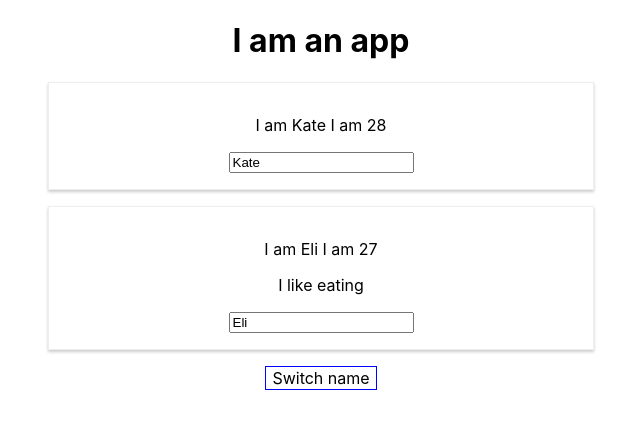
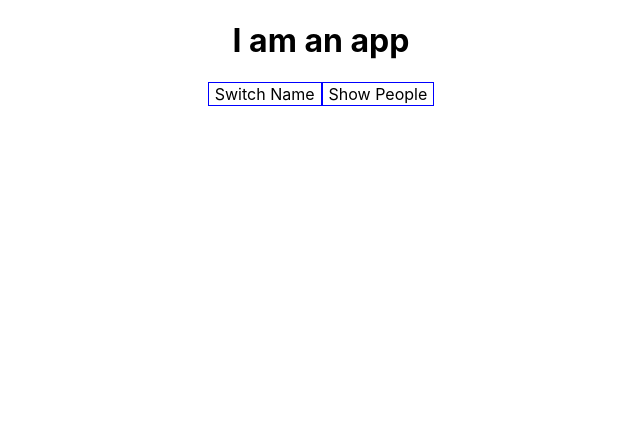
Before and after one commit to kkateli/react-project, a React (Create React App) app in the folder react-project/: page / in a window 1280 px wide. Shown: the top 424 px of the page, without its empty margins (319-959 px from the left). Built offline with nearby package versions, Linux system fonts and the light colour scheme.

Commit message:
Made poeple list appear/disapear based on consitions

```diff
--- a/react-project/src/App.js
+++ b/react-project/src/App.js
@@ -2,12 +2,13 @@ import React, { Component } from "react";
 
 import "./App.css";
 
-import Person from './Person/Person';
+import Person from "./Person/Person";
 
 class App extends Component {
-  // REVIEW (How it is written)we need to use state with care
+  // REVIEW (state is an object)we need to use state with care
   state = {
-    persons: [{ name: "Kate", age: 28 }, { name: "eli", age: 28 }]
+    persons: [{ name: "Kate", age: 28 }, { name: "eli", age: 28 }],
+    ifShown: false
   };
   //event handler
   switchNameHandler = () => {
@@ -19,20 +20,25 @@ class App extends Component {
     });
   };
   //NOTE event target is input here, because this function is called be input in Person.js
-  changeNameByInput = (event)=>{
+  changeNameByInput = event => {
     this.setState({
       persons: [{ name: event.target.value, age: 30 }, { name: "Eli", age: 30 }]
     });
+  };
+
+  showPeopleHandler = () => {
+    //when button is clicked, ifshown state changes to the opposite
+    this.setState({ifShown:!this.state.ifShown});
   };
 
   render() {
     //this is another way to change styling apart from importing css file
     //sytex is javascript, not as powerful as css because some of the features are not available.
     const style = {
-      backgroundColor: 'white',
-      font: 'inherit',
-      border:'1px solid blue'
-    }
+      backgroundColor: "white",
+      font: "inherit",
+      border: "1px solid blue"
+    };
     return (
       /**ANCHOR 1. This code is not HTML, it is JSX. It will be compile to different syntex when runing it.
        * eg:<div className="App">
@@ -50,21 +56,28 @@ class App extends Component {
       ()=> this.switchNameHandler(args),this is an anomynous callback function
       */
       //NOTE className is class in css.
-
-
+      //FIXME
       <div className="App">
         <h1>I am an app</h1>
-
+        {this.state.ifShown ?
+          <div>
             <Person
               name={this.state.persons[0].name}
               age={this.state.persons[0].age}
-          click = {this.switchNameHandler}
-          changeByInput = {this.changeNameByInput}
+              click={this.switchNameHandler}
+              changeByInput={this.changeNameByInput}
             />
             <Person name="Eli" age="27">
               I like eating
             </Person>
-        <button style = {style} onClick={this.switchNameHandler}>Switch name</button>
+          </div>
+         : null}
+        <button style={style} onClick={this.switchNameHandler}>
+          Switch Name
+        </button>
+        <button style={style} onClick={this.showPeopleHandler}>
+          Show People
+        </button>
       </div>
     );
   }
```
Lines whose indentation alone changed are shown as unchanged.
